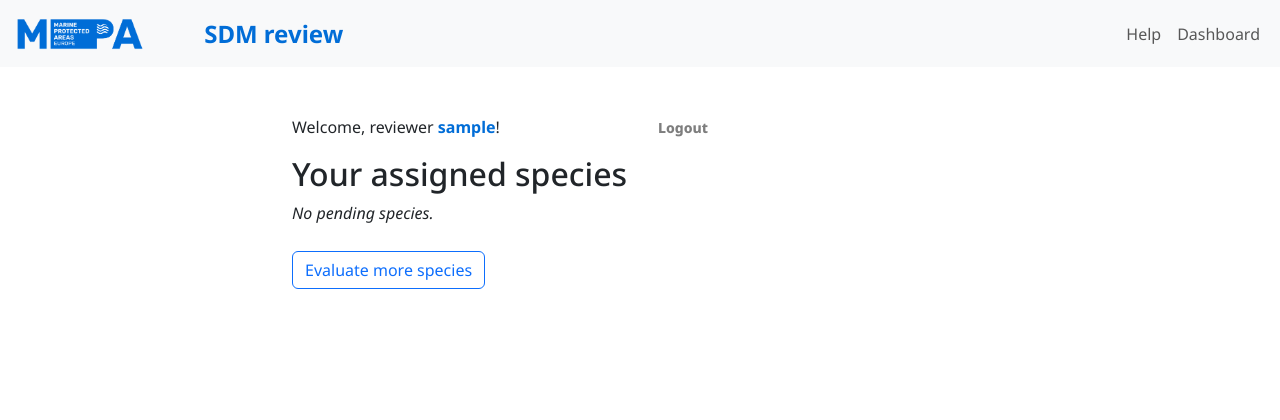
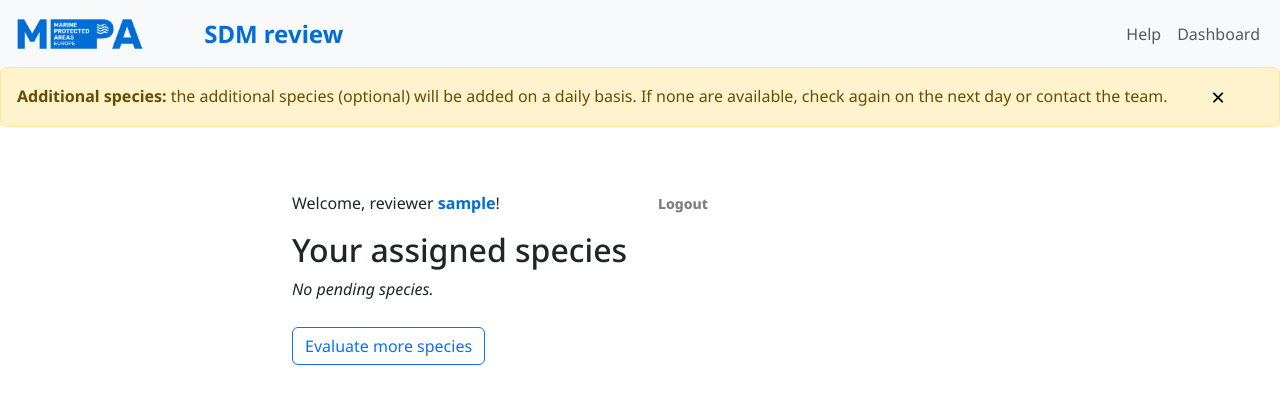
Before and after one commit to iobis/mpaeu_sdm_review, a Django app: page /dashboard/ in a window 1280 px wide. Shown: the top 420 px of the page. Run offline with Django 5.2, Linux system fonts and the light colour scheme; the visitor is signed in with stand-in values (Sample User, id 1); data that the repository does not hold is empty.

Commit message:
Change announcement

```diff
--- a/review/templates/annoucements.html
+++ b/review/templates/annoucements.html
@@ -1,3 +1,7 @@
-<div class="alert alert-warning alert-dismissible fade show" role="alert">
-  <strong>Unavailable:</strong> our system is currently unavailable. We are working hard to fix the problem.
+<div class="alert alert-warning alert-dismissible fade show" role="alert" id="customAlert">
+  <strong>Additional species:</strong> the additional species (optional) will be added on a daily basis.
+  If none are available, check again on the next day or contact the team.
+  <button type="button" style="float:right; background:none; border:none; font-size:1.5rem; line-height:1; color:#000;" onclick="document.getElementById('customAlert').style.display='none';">
+    &times;
+  </button>
 </div>
--- a/review/templates/registration/login.html
+++ b/review/templates/registration/login.html
@@ -5,8 +5,6 @@ style="background-color: #3c70ae;"
 {% endblock %}
 
 {% block content %}
-
-{% include "annoucements.html" %}
 
 <div class="login-container">
     <div class="login-card">
--- a/review/templates/species_overview.html
+++ b/review/templates/species_overview.html
@@ -1,6 +1,7 @@
 {% extends "base.html" %}
 
 {% block content %}
+{% include "annoucements.html" %}
 <div class="container my-5">
     <div class="row">
         <div class="col-md-12 col-lg-12">
```
